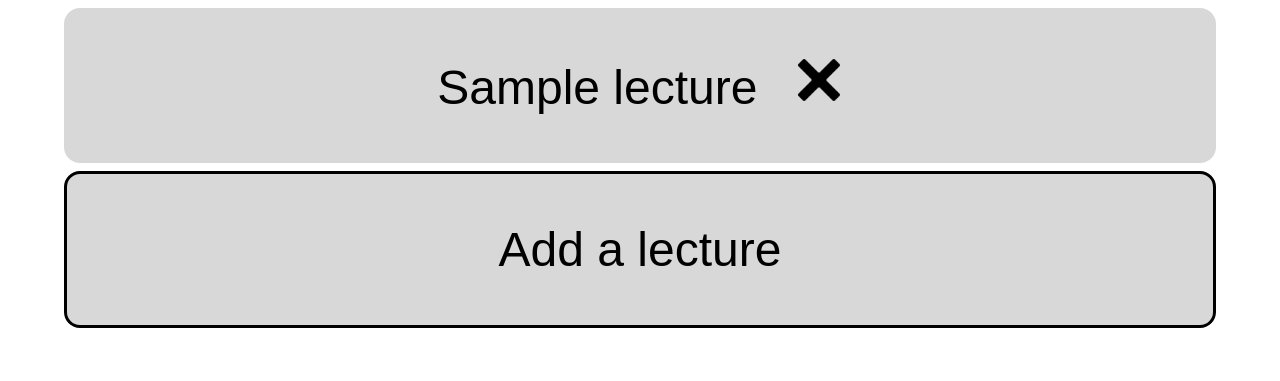
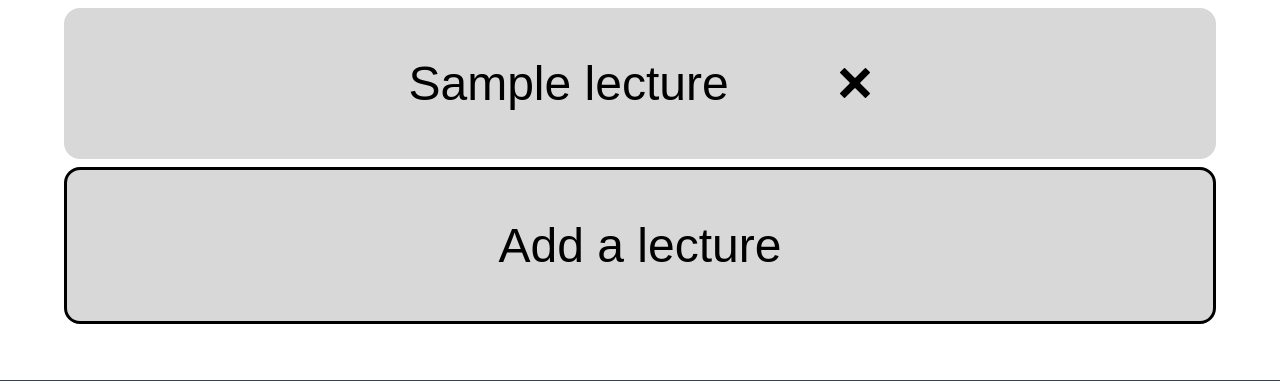
Before and after one commit to albrechtjan/workload, a Django app: template server-side/workload/workloadApp/templates/workloadApp/options/chosenLectures.html in a window 1280 px wide. Shown: the part 160-541 px from the top of the page. Run offline with Django 3.2, Linux system fonts and the light colour scheme; the template is opened without the code that fills it: most values are stand-ins (such as "Sample title", 1, 10 or a date in 2020); parts of the project's set-up code (start-up, migrations or seed data) failed here and were passed over.

Commit message:
working on styles and html

```diff
--- a/server-side/workload/workloadApp/static/workloadApp/default.css
+++ b/server-side/workload/workloadApp/static/workloadApp/default.css
@@ -110,7 +110,13 @@ body{
 	font-size: 3em;
 }
 
+
+.nobutton{
+	/*this class will take anything that belongs to a list item but not to a button*/
+}
+
 .wideItem{
+	/*this class takes anything that belongs to a wide element, be it a button or a list item*/
 	padding: 3em;
 	text-align: center;
 	margin-left: 5%;
@@ -126,8 +132,8 @@ body{
 }
 
 .removeLectureButton{
-	max-height:1em;
-	margin-left: 0.5em;
+	max-height:0.7em;
+	margin-left: 2em;
 }
 
 a{max-width:100%; max-height:100%;
@@ -177,7 +183,7 @@ input::-webkit-inner-spin-button {
 
 
 input[type="number"]{
-	height: 1.6em;
+	height: 1em;
 	width: 3em;
 	padding: 0.3em;
 	margin: 0 0.3em 0 0.3em;
--- a/server-side/workload/workloadApp/templates/base.html
+++ b/server-side/workload/workloadApp/templates/base.html
@@ -1,4 +1,4 @@
-<!DOCTYPE htclass>
+<!DOCTYPE html>
 <html>
 
     <head>
--- a/server-side/workload/workloadApp/templates/workloadApp/enterWorkloadData.html
+++ b/server-side/workload/workloadApp/templates/workloadApp/enterWorkloadData.html
@@ -80,7 +80,7 @@ $("#workingHoursEntryForm").on('input', function() {
 	<div class="wideItem">
 		<div class="itemText">
 		    <label for="hoursInLecture">Attending: </label>
-			<input type="number" step="any" name="hoursInLecture" class ="timeInput" id="hoursInLecture" min="0" max="99" value="{{hoursInLecture}}">
+			<input type="number" step="any" name="hoursInLecture" class ="timeInput" id="hoursInLecture" min="0" max="99" value="{{hoursInLecture}}" onclick="select()">
 			<label>hours</label> <label class="tip" data-tip="Amout of hours you spent in a lecure, in an exercise group or in front of a lab bench. Anything that can be 'attended' probaby goes here.">?</label>
 		</div>
 	</div>
@@ -89,7 +89,7 @@ $("#workingHoursEntryForm").on('input', function() {
 	<div class="wideItem">
 		<div class="itemText">
 			<label for="hoursForHomework">Homework: </label>
-			<input type="number" step="any" name="hoursForHomework" class ="timeInput" id="hourForHomework" min="0" max="99" value="{{hoursForHomework}}">
+			<input type="number" step="any" name="hoursForHomework" class ="timeInput" id="hourForHomework" min="0" max="99" value="{{hoursForHomework}}" onclick="select()">
 			<label>hours</label> <label class="tip" data-tip="Homework for the tutorials, protocols, mandatory work to hand in. This is the time you spent on mandatory stuff at home. " >?</label>
 		</div>
 	</div>
@@ -97,7 +97,7 @@ $("#workingHoursEntryForm").on('input', function() {
 	<div class="wideItem">
 		<div class="itemText">
 			<label for="hoursStudying">Studying: </label>
-			<input type="number" step="any" name="hoursStudying" class ="timeInput" id="hoursStudying" min="0" max="99" value="{{hoursStudying}}">
+			<input type="number" step="any" name="hoursStudying" class ="timeInput" id="hoursStudying" min="0" max="99" value="{{hoursStudying}}" onclick="select()">
 			<label>hours</label> <label class="tip" data-tip="Time you spent trying to understand the lecture and preparing for exams. Reading the lecture notes, doing exercises that were not part of the tutorials, reading books about the subject." >?</label>
 		</div>
 	</div>
--- a/server-side/workload/workloadApp/templates/workloadApp/options/chosenLectures.html
+++ b/server-side/workload/workloadApp/templates/workloadApp/options/chosenLectures.html
@@ -17,7 +17,7 @@
 
 {% block content %}
 	{% for lecture in chosenLectures %}
-		<div class=" wideItem">
+		<div class="wideItem nobutton">
 			<div class="itemText">
 				{{lecture.name}} <a href=/app/workload/options/chosenLectures/?lectureId={{lecture.id}}&redirectTo=/workload/options/chosenLectures/><img class="removeLectureButton"src="/static/workloadApp/deleteIcon.png"></a>
 			</div>
```
